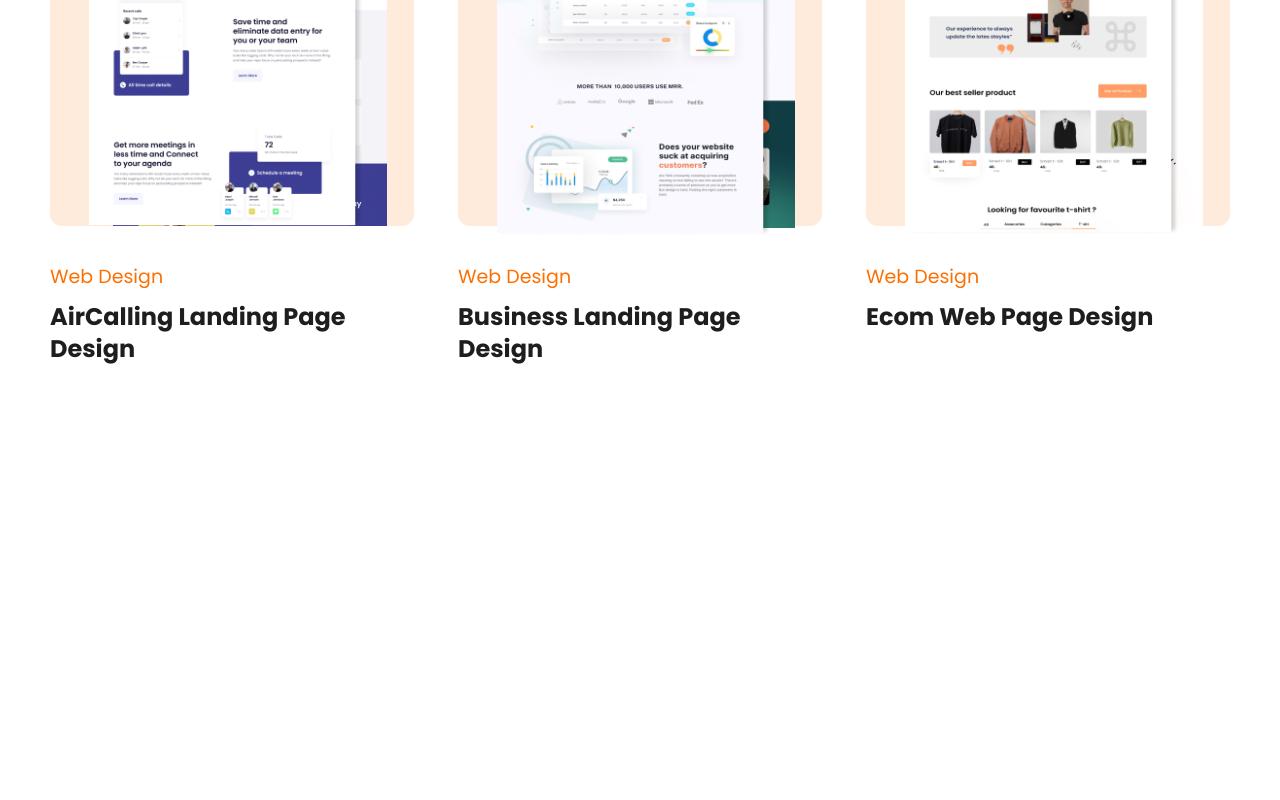
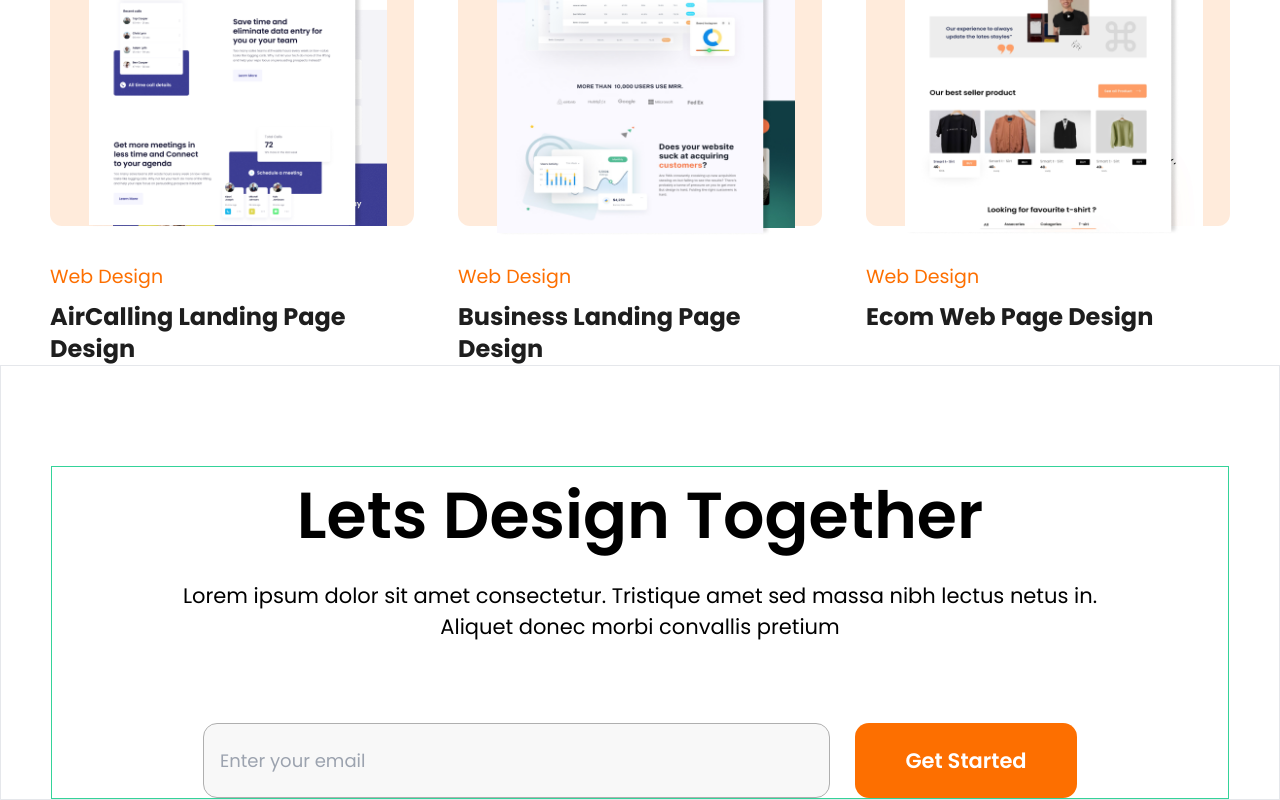
Before and after one commit to naimurk/potential-job-task, a Next.js app: page / in a window 1280 px wide. Shown: the part 3073-3873 px from the top of the page. Before the commit the page ends 3438 px from the top, so only its background shows below. Built offline with nearby package versions, Linux system fonts and the light colour scheme.

Commit message:
contact section done

```diff
--- a/src/app/page.tsx
+++ b/src/app/page.tsx
@@ -1,5 +1,6 @@
 import AboutMe from "@/components/AboutMe/AboutMe";
 import Banner from "@/components/Banner/Banner";
+import Contact from "@/components/Contact/Contact";
 import Navbar from "@/components/Navbar/Navbar";
 import Projects from "@/components/Projects/Projects";
 import Service from "@/components/Service/Service";
@@ -13,6 +14,7 @@ const Home = () => {
       <AboutMe></AboutMe>
       <Service></Service>
       <Projects></Projects>
+      <Contact></Contact>
     </div>
   );
 };
--- /dev/null
+++ b/src/components/Contact/Contact.tsx
@@ -0,0 +1,29 @@
+const Contact = () => {
+  return (
+    <div className="bg-white">
+      <div className="max-w-[1420px] mx-auto border min-w-[320px] xl:px-[50px] px-4 items-center pt-[100px] poppins">
+        {/* text */}
+        <div className="text-center text-black border border-emerald-400">
+          <h1 className="text-[65px] font-semibold">Lets Design Together</h1>
+          <p className="xl:w-[932px] mx-auto font-normal text-[21px] mt-[15px] ">
+            Lorem ipsum dolor sit amet consectetur. Tristique amet sed massa
+            nibh lectus netus in. Aliquet donec morbi convallis pretium
+          </p>
+          {/* input field and button */}
+          <div className="w-[932px] mx-auto flex justify-center items-center  gap-[25px] mt-[80px]">
+            <input
+              type="text"
+              className="w-[627px] h-[75px] bg-[#F8F8F8] rounded-[14px] border border-[#AFAFAF] px-4 text-[18px] outline-none"
+              placeholder="Enter your email"
+            />
+            <button className="w-[222px] h-[75px] bg-[#FD6F00] rounded-[14px] text-white text-[21px] font-semibold flex justify-center items-center">
+              Get Started
+            </button>
+          </div>
+        </div>
+      </div>
+    </div>
+  );
+};
+
+export default Contact;
--- a/src/components/Projects/Projects.tsx
+++ b/src/components/Projects/Projects.tsx
@@ -106,7 +106,7 @@ const Projects = () => {
         </div>
 
         {/* Projects list */}
-        <div className="grid grid-cols-1 md:grid-cols-2 lg:grid-cols-3 justify-center gap-[44px] ">
+        <div className="grid grid-cols-1 md:grid-cols-2 lg:grid-cols-3 justify-center gap-[44px]">
           {filterProjects?.map((project) => (
             <div className="overflow-hidden " key={project.id}>
               <div className="h-[489px] relative bg-[#FFEBDB] rounded-[12px]">
```
